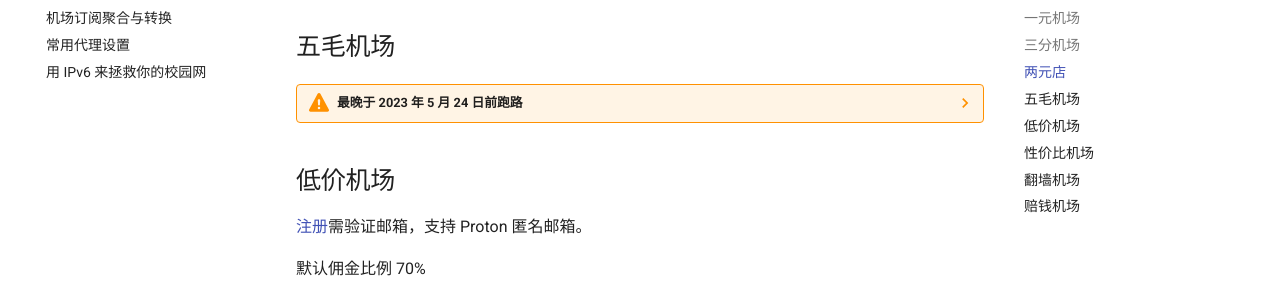
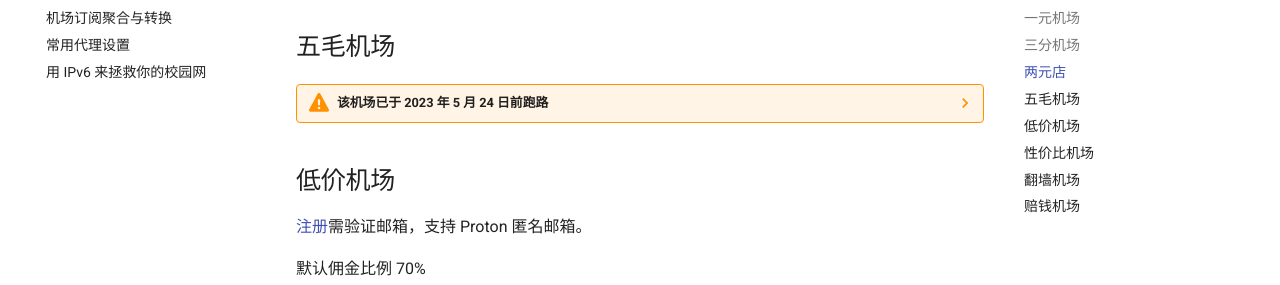
Before and after one commit to FDUZS/wiki, an MkDocs documentation site: the page built from docs/gfw/cheap-proxy-providers.md, in a window 1280 px wide and 900 px high, scrolled down 1325 px. Shown: the part 165-450 px from the top of the window. Built offline with MkDocs 1.6.1 and Material for MkDocs 9.7.7, drawn with Linux system fonts in a browser that asks for light colours; comment, search, counter and statistics services are not loaded.

Commit message:
fix: grammatical error

```diff
--- a/docs/gfw/cheap-proxy-providers.md
+++ b/docs/gfw/cheap-proxy-providers.md
@@ -46,7 +46,7 @@
 
 ## 五毛机场
 
-??? warning "最晚于 2023 年 5 月 24 日前跑路"
+??? warning "该机场已于 2023 年 5 月 24 日前跑路"
 
     注册无需验证邮箱，可使用虚假邮箱。
 
```
